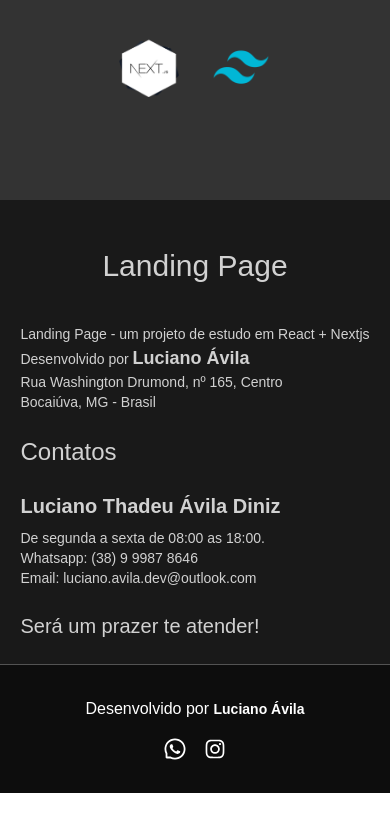
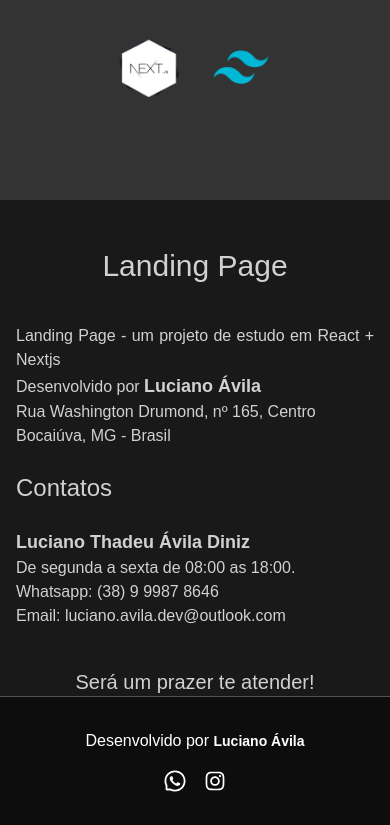
Before and after one commit to LucianoAvilaDev/next-landing-page, a Next.js app: page / in a window 390 px wide. Shown: the part 1844-2669 px from the top of the page. Before the commit the page ends 2637 px from the top, so only its background shows below. Built offline with nearby package versions, Linux system fonts and the light colour scheme.

Commit message:
contacts responsivity

```diff
--- a/src/components/ContentContacts/ContentContacts.tsx
+++ b/src/components/ContentContacts/ContentContacts.tsx
@@ -7,26 +7,26 @@ type Props = {
 const ContentContacts = ({ id }: Props) => {
     return (
         <div id={id}>
-            <div className="flex items-center justify-center w-full min-h-[30vw] bg-black/90">
+            <div className="flex flex-col items-center justify-center w-full min-h-[25vw] bg-black/90">
                 <div className="flex flex-col sm:flex-row justify-between border-gray-100 lg:w-2/4 sm:w-3/4 align-center py-6">
                     <div className="flex flex-col px-4 ">
                         <div className="text-center sm:text-justify py-6 text-3xl text-white/80">
                             Landing Page
                         </div>
-                        <div className="sm:text-start text-justify pt-4 text-sm text-white/80">
+                        <div className="sm:text-start text-justify pt-4 text-md text-white/80">
                             Landing Page - um projeto de estudo em React +
                             Nextjs
                         </div>
-                        <div className="sm:text-start text-justify text-sm text-white/80">
+                        <div className="sm:text-start text-justify text-md text-white/80">
                             Desenvolvido por{' '}
                             <span className="font-bold text-lg">
                                 Luciano Ávila
                             </span>
                         </div>
-                        <div className="sm:text-start text-justify text-sm text-white/80">
+                        <div className="sm:text-start text-justify text-md text-white/80">
                             Rua Washington Drumond, nº 165, Centro
                         </div>
-                        <div className="sm:text-start text-justify text-sm text-white/80">
+                        <div className="sm:text-start text-justify text-md text-white/80">
                             Bocaiúva, MG - Brasil
                         </div>
                     </div>
@@ -35,22 +35,22 @@ const ContentContacts = ({ id }: Props) => {
                             Contatos
                         </div>
 
-                        <div className="text-xl pb-2 font-bold text-white/80">
+                        <div className="text-lg font-bold text-white/80">
                             Luciano Thadeu Ávila Diniz
                         </div>
-                        <div className="text-sm text-white/80">
+                        <div className="text-md text-white/80">
                             De segunda a sexta de 08:00 as 18:00.
                         </div>
-                        <div className="text-sm text-white/80">
+                        <div className="text-md text-white/80">
                             Whatsapp: (38) 9 9987 8646
                         </div>
-                        <div className="text-sm text-white/80">
+                        <div className="text-md text-white/80">
                             Email: luciano.avila.dev@outlook.com
                         </div>
-                        <div className="text-xl pt-6  text-white/80">
-                            Será um prazer te atender!
-                        </div>
                     </div>
+                </div>
+                <div className="text-xl pt-4 sm:pt-8  text-white/80">
+                    Será um prazer te atender!
                 </div>
             </div>
         </div>
```
